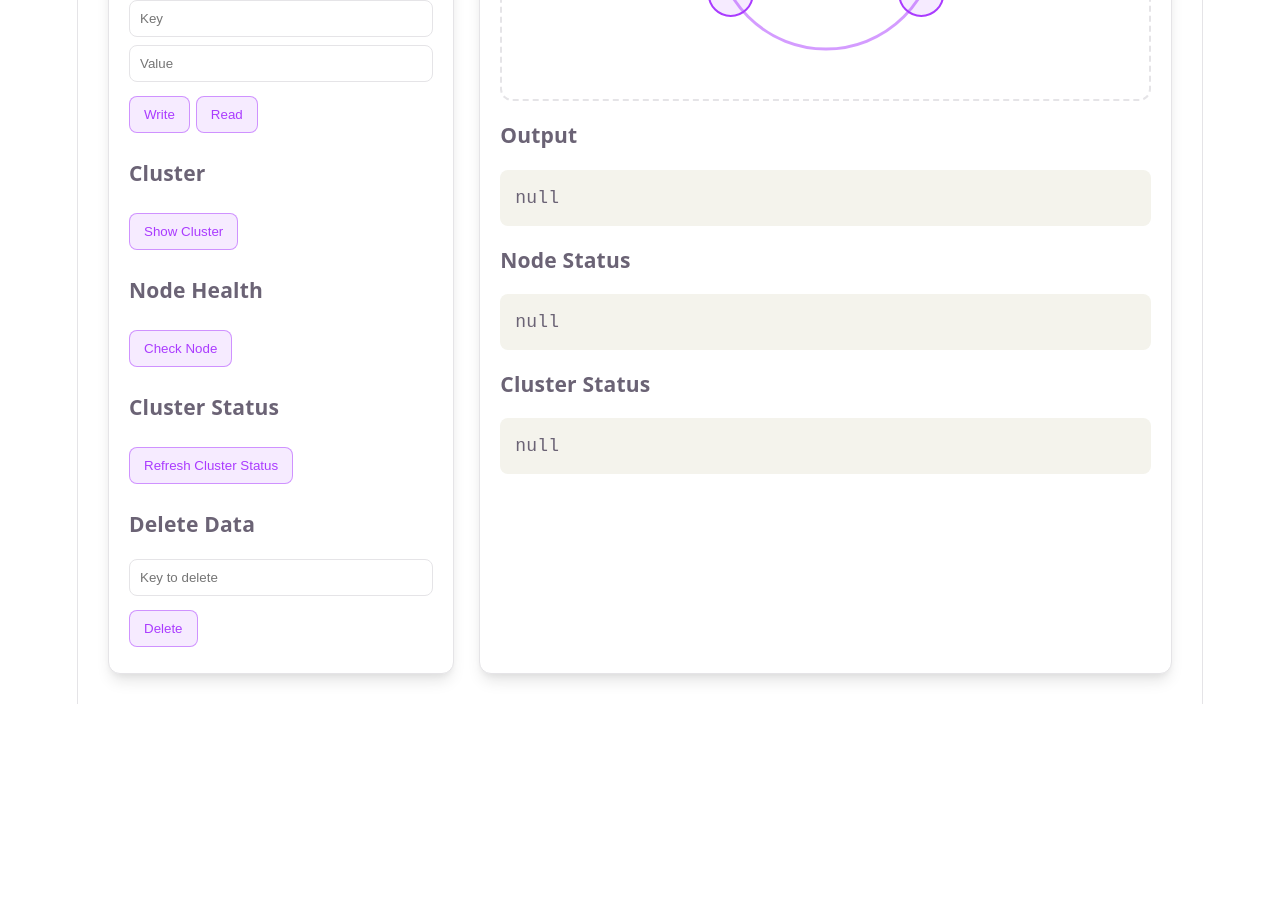
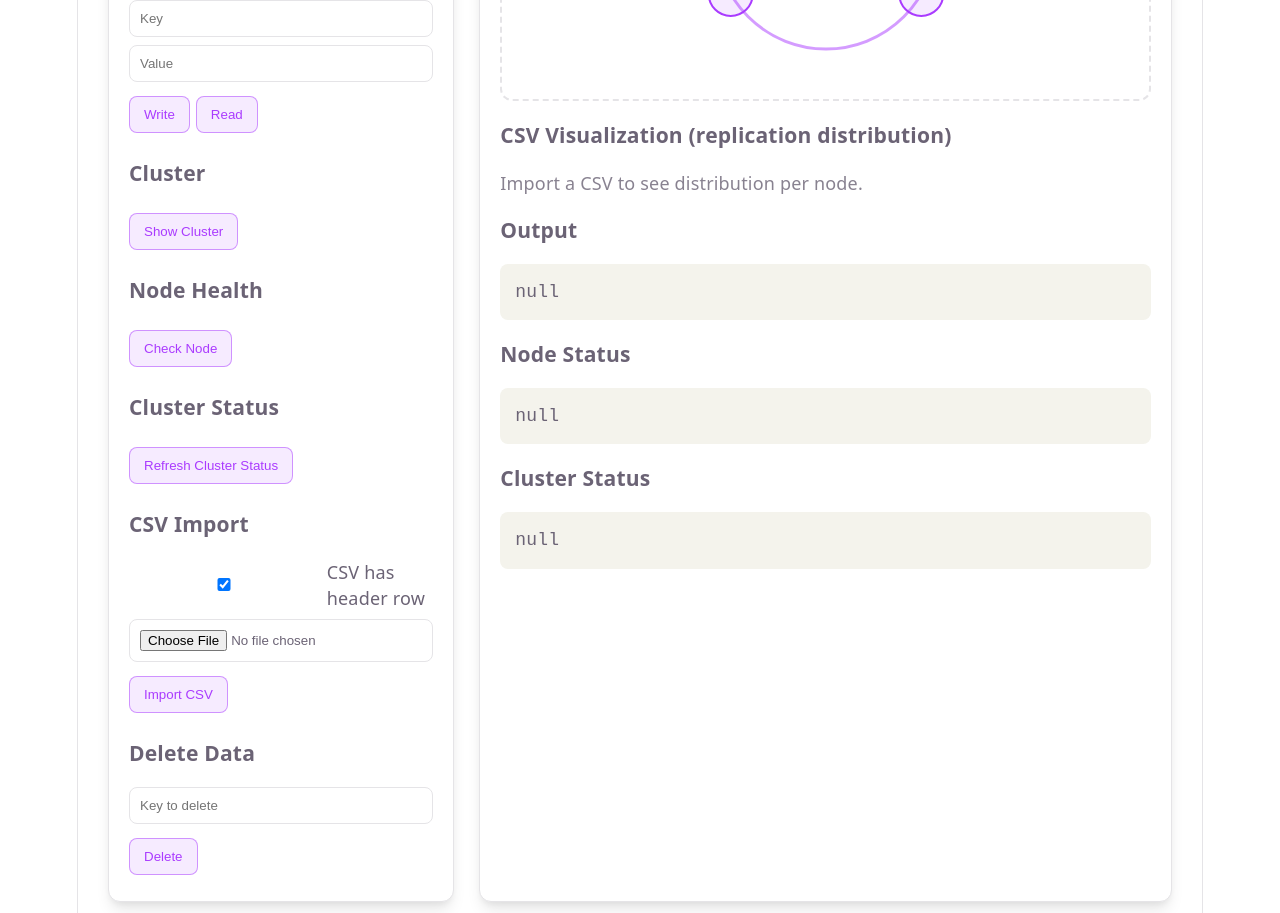
Before and after one commit to KhalilAbboud/Cassandra-EduPlat, a React app in the folder frontend/: page / in a window 1280 px wide. Shown: the part 400-1313 px from the top of the page. Before the commit the page ends 1104 px from the top, so only its background shows below. Built offline with nearby package versions, Linux system fonts and the light colour scheme; the HTML template or start-up script is replaced by a standard one.

Commit message:
Added CSV Import

```diff
--- a/frontend/src/App.jsx
+++ b/frontend/src/App.jsx
@@ -1,4 +1,5 @@
-import { useState } from "react";
+// NOTE: CSV visualization/import is added to this page
+import { useMemo, useState } from "react";
 import {
   addNode,
   removeNode,
@@ -8,6 +9,7 @@ import {
   getNodeHealth,
   getClusterStatus,
   deleteData,
+  importCsv,
 } from "./services/api";
 import TokenRing from "./components/TokenRing";
 import "./App.css";
@@ -21,6 +23,20 @@ function App() {
   const [output, setOutput] = useState(null);
   const [nodeStatus, setNodeStatus] = useState(null);
   const [clusterStatus, setClusterStatus] = useState(null);
+
+  const [csvFile, setCsvFile] = useState(null);
+  const [csvPreviewRows, setCsvPreviewRows] = useState([]);
+  const [csvError, setCsvError] = useState("");
+  const [csvImportResult, setCsvImportResult] = useState(null);
+  const [csvHasHeader, setCsvHasHeader] = useState(true);
+  const [csvColumnNames, setCsvColumnNames] = useState("");
+
+  const replicatedCountsPerNode = csvImportResult?.replicated_counts_per_node ?? {};
+  const replicatedNodes = useMemo(() => Object.keys(replicatedCountsPerNode).sort(), [replicatedCountsPerNode]);
+  const maxReplicated = useMemo(() => {
+    const values = Object.values(replicatedCountsPerNode);
+    return values.length ? Math.max(...values) : 0;
+  }, [replicatedCountsPerNode]);
 
   return (
     <div className="app-container">
@@ -84,6 +100,116 @@ function App() {
             Refresh Cluster Status
           </button>
 
+
+          <h3>CSV Import</h3>
+          <label style={{ display: "flex", alignItems: "center", gap: "8px", cursor: "pointer" }}>
+            <input
+              type="checkbox"
+              checked={csvHasHeader}
+              onChange={(e) => {
+                setCsvHasHeader(e.target.checked);
+                setCsvPreviewRows({});
+                setCsvImportResult(null);
+              }}
+            />
+            CSV has header row
+          </label>
+
+          {!csvHasHeader && (
+            <input
+              placeholder="Column names (e.g. ID;firstname;lastname;status)"
+              value={csvColumnNames}
+              onChange={(e) => {
+                setCsvColumnNames(e.target.value);
+                setCsvPreviewRows({});
+              }}
+            />
+          )}
+
+          <input
+            type="file"
+            accept=".csv,text/csv"
+            onChange={async (e) => {
+              const file = e.target.files?.[0] ?? null;
+              setCsvFile(file);
+              setCsvError("");
+              setCsvImportResult(null);
+              setCsvPreviewRows({});
+              if (!file) return;
+
+              const text = await file.text();
+              const lines = text.split(/\r?\n/).filter((l) => l.trim().length > 0);
+              if (lines.length === 0) { setCsvError("Empty CSV."); return; }
+
+              const firstLine = lines[0];
+              const delimiter = firstLine.includes(";") && !firstLine.includes(",") ? ";" : ",";
+
+              let headers = [];
+              let dataLines = [];
+
+              if (csvHasHeader) {
+                headers = firstLine.split(delimiter).map((c) => c.trim());
+                dataLines = lines.slice(1);
+              } else {
+                dataLines = lines;
+                if (csvColumnNames.trim()) {
+                  const sep = csvColumnNames.includes(";") ? ";" : ",";
+                  headers = csvColumnNames.split(sep).map((c) => c.trim());
+                } else {
+                  const width = lines[0].split(delimiter).length;
+                  headers = Array.from({ length: width }, (_, i) => `col${i + 1}`);
+                }
+              }
+
+              const tableName = file.name.replace(/\.csv$/i, "") || "ImportedTable";
+              const tableRows = {};
+
+              for (let i = 0; i < Math.min(dataLines.length, 12); i++) {
+                const parts = dataLines[i].split(delimiter).map((c) => c.trim());
+                if (!parts[0]) continue;
+                const rowId = /^\d+$/.test(parts[0]) ? `row${parts[0]}` : parts[0];
+                const rowObj = {};
+                headers.forEach((h, idx) => {
+                  if (parts[idx] !== undefined && parts[idx] !== "") rowObj[h] = parts[idx];
+                });
+                tableRows[rowId] = rowObj;
+              }
+
+              if (Object.keys(tableRows).length === 0) {
+                setCsvError("Could not parse preview.");
+                return;
+              }
+              setCsvPreviewRows({ [tableName]: tableRows });
+            }}
+          />
+
+          <button
+            onClick={async () => {
+              if (!csvFile) { setCsvError("Please choose a CSV file first."); return; }
+              setCsvError("");
+              try {
+                const res = await importCsv(csvFile, csvHasHeader, csvColumnNames);
+                setCsvImportResult(res);
+                setOutput(res);
+              } catch (e) {
+                setCsvError(e?.message ?? "CSV import failed");
+              }
+            }}
+          >
+            Import CSV
+          </button>
+
+          {csvError ? <pre>{csvError}</pre> : null}
+
+          {Object.keys(csvPreviewRows).length > 0 && (
+            <>
+              <h4>Preview (first rows)</h4>
+              <pre style={{ maxHeight: "260px", overflow: "auto" }}>
+                {JSON.stringify(csvPreviewRows, null, 2)}
+              </pre>
+            </>
+          )}
+
           <h3>Delete Data</h3>
           <input
             placeholder="Key to delete"
@@ -103,6 +229,27 @@ function App() {
             <TokenRing />
           </div>
 
+          <h3>CSV Visualization (replication distribution)</h3>
+          <div style={{ display: "grid", gap: "10px" }}>
+            {replicatedNodes.length === 0 ? (
+              <div style={{ opacity: 0.8 }}>Import a CSV to see distribution per node.</div>
+            ) : (
+              replicatedNodes.map((n) => {
+                const count = replicatedCountsPerNode[n] ?? 0;
+                const width = maxReplicated > 0 ? Math.round((count / maxReplicated) * 100) : 0;
+                return (
+                  <div key={n} style={{ display: "grid", gridTemplateColumns: "120px 1fr 60px", gap: "10px", alignItems: "center" }}>
+                    <div style={{ fontWeight: 700 }}>{n}</div>
+                    <div style={{ border: "1px solid var(--border)", borderRadius: "8px", overflow: "hidden" }}>
+                      <div style={{ width: `${width}%`, background: "var(--accent-bg)", height: "18px" }} />
+                    </div>
+                    <div style={{ textAlign: "right", fontFamily: "monospace" }}>{count}</div>
+                  </div>
+                );
+              })
+            )}
+          </div>
+
           <h3>Output</h3>
           <pre>{JSON.stringify(output, null, 2)}</pre>
 
@@ -111,6 +258,19 @@ function App() {
 
           <h3>Cluster Status</h3>
           <pre>{JSON.stringify(clusterStatus, null, 2)}</pre>
+
+          {csvImportResult?.table ? (
+            <>
+              <h3>Imported Table</h3>
+              <pre style={{ maxHeight: "400px", overflow: "auto" }}>
+                {JSON.stringify(csvImportResult.table, null, 2)}
+              </pre>
+              <p style={{ opacity: 0.7 }}>
+                {csvImportResult.rows_imported} rows imported
+                {csvImportResult.rows_skipped > 0 && `, ${csvImportResult.rows_skipped} skipped`}
+              </p>
+            </>
+          ) : null}
         </div>
 
       </div>
--- a/frontend/src/services/api.js
+++ b/frontend/src/services/api.js
@@ -55,3 +55,26 @@ export async function deleteData(key) {
   });
   return res.json();
 }
+
+export async function importCsv(file, hasHeader = true, columnNames = "") {
+  const formData = new FormData();
+  formData.append("file", file);
+  formData.append("has_header", String(hasHeader));
+  formData.append("column_names", columnNames);
+
+  const res = await fetch(`${API_BASE}/data/import_csv`, {
+    method: "POST",
+    body: formData,
+  });
+
+  if (!res.ok) {
+    let detail = null;
+    try {
+      const data = await res.json();
+      detail = data?.detail ?? null;
+    } catch { /* ignore */ }
+    throw new Error(detail ? `CSV import failed: ${detail}` : "CSV import failed");
+  }
+
+  return res.json();
+}
```
Also changed, not shown: 2 other files (tests, documents, lock files or other folders).
